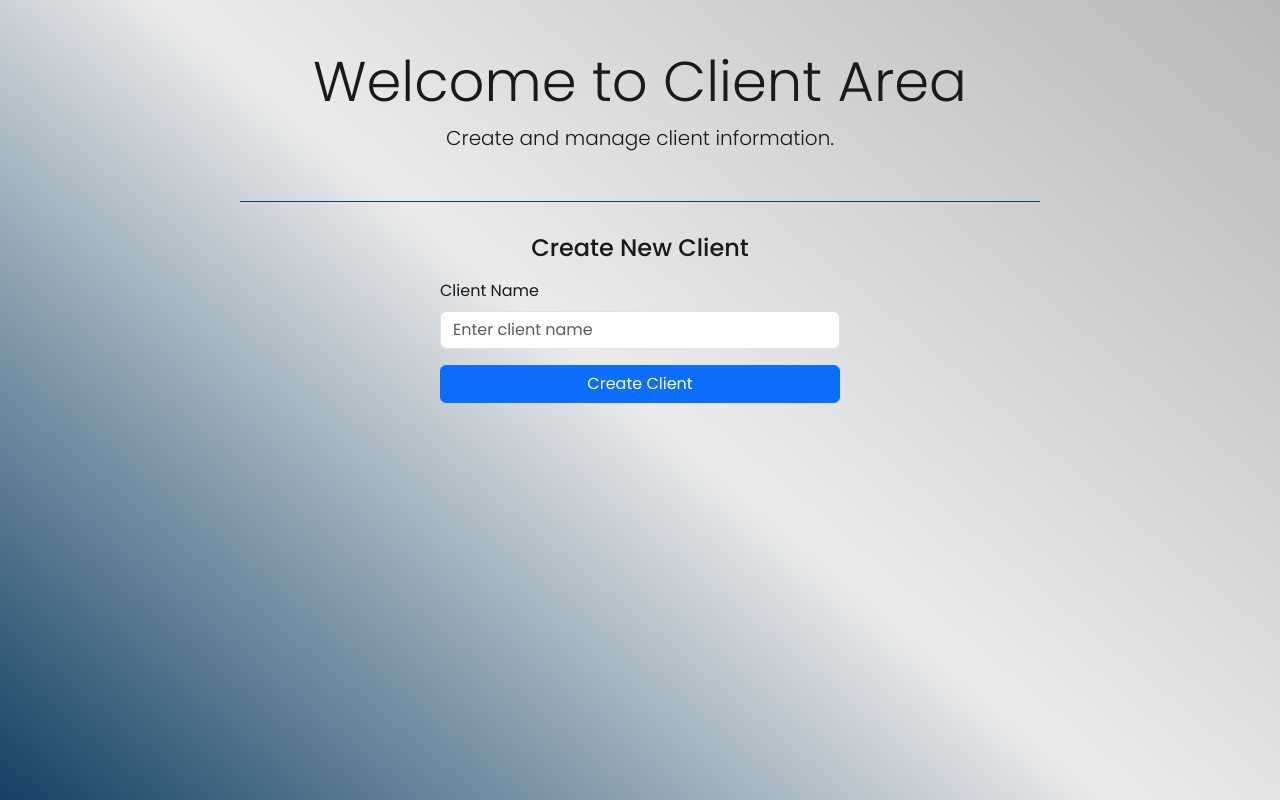
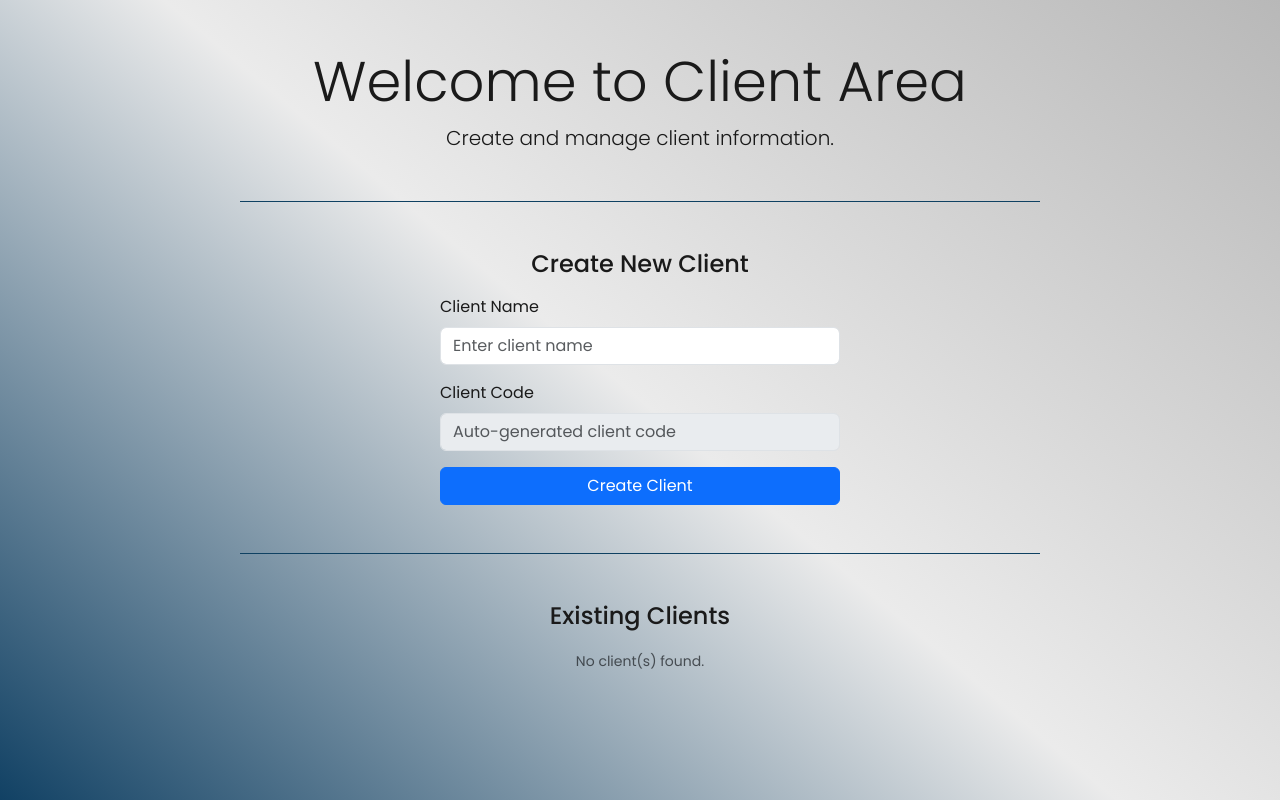
Before and after one commit to PS-ThePhantom/BC-Dev-Practical-Test, a Flask app: page /client in a window 1280 px wide. Run offline with Flask 3, Linux system fonts and the light colour scheme; data that the repository does not hold is empty; some libraries are stand-ins or nearby versions; some web fonts are replaced.

Commit message:
feat: client registation

```diff
--- a/app/__init__.py
+++ b/app/__init__.py
@@ -1,12 +1,11 @@
 from flask import Flask
 from flask_sqlalchemy import SQLAlchemy
 from flask_migrate import Migrate
-from .routes import main_bp
-from .routes.api import api_bp
 from .config import DevelopmentConfig
 
 db = SQLAlchemy()
 migrate = Migrate()
+
 
 def create_app(config_class=DevelopmentConfig):
     app = Flask(__name__)
@@ -15,6 +14,9 @@ def create_app(config_class=DevelopmentConfig):
     db.init_app(app)
     migrate.init_app(app, db)
 
+    from .routes import main_bp
+    from .routes.api import api_bp
+
     app.register_blueprint(main_bp)
     app.register_blueprint(api_bp)
 
--- a/app/config.py
+++ b/app/config.py
@@ -6,3 +6,8 @@ class DevelopmentConfig():
     SQLALCHEMY_TRACK_MODIFICATIONS = False
     SECRET_KEY = "BCDevSecretKey"
     DEBUG = True
+
+class TestingConfig():
+    SQLALCHEMY_DATABASE_URI = "sqlite:///:memory:"
+    SQLALCHEMY_TRACK_MODIFICATIONS = False
+    TESTING = True
--- a/app/models/client.py
+++ b/app/models/client.py
@@ -8,8 +8,8 @@ client_contact = db.Table(
 
 class Client(db.Model):
     id = db.Column(db.Integer, primary_key=True)
-    name = db.Column(db.String(100), nullable=False)
-    client_code = db.Column(db.String(6), unique=True, nullable=False)
+    name = db.Column(db.String(100), nullable=False, index=True)
+    client_code = db.Column(db.String(6), unique=True, nullable=False, index=True)
 
     contacts = db.relationship("Contact", secondary=client_contact, back_populates="clients")
 
--- a/app/routes/api/client_routes.py
+++ b/app/routes/api/client_routes.py
@@ -1,10 +1,22 @@
 from flask import jsonify, request
 from . import api_bp
+from ...services.client_service import ClientService
 
-@api_bp.route("/client", methods=["GET"])
-def hello_client():
-    return jsonify({"message": "not implemented yet"})
+@api_bp.route("/clients", methods=["GET"])
+def get_clients():
+    all_clients = ClientService.get_all_clients()
+    clients_data = [{"id": client.id, "name": client.name, "client_code": client.client_code, "no_of_contacts": ClientService.get_no_of_contacts(client.id)} for client in all_clients]
 
-@api_bp.route("/client", methods=["POST"])
+    return jsonify({"message": "success", "clients": clients_data}), 200
+
+@api_bp.route("/clients", methods=["POST"])
 def create_client():
     name = request.json.get("name")
+    if not name:
+        return jsonify({"error": "Name is required"}), 400
+
+    client = ClientService.create_client(name)
+    if not client:
+        return jsonify({"error": "Failed to create client"}), 500
+
+    return jsonify({"message": f"Client '{name}' created successfully!", "client_code": client.client_code}), 201
--- /dev/null
+++ b/app/services/__init__.py
@@ -0,0 +1 @@
+from .client_service import ClientService
--- /dev/null
+++ b/app/services/client_service.py
@@ -0,0 +1,82 @@
+from .. import db
+from ..models.client import Client, client_contact
+from sqlalchemy import func
+import string
+
+class ClientService:
+
+    @staticmethod
+    def fill_word(word: str, target_length: int = 3) -> str:
+        needed = target_length - len(word)
+        alphabet = string.ascii_uppercase
+        return word + alphabet[:needed]
+
+    @staticmethod
+    def normalize_name(name: str) -> str:
+        words = name.strip().upper().split()
+
+        #if the name is a single word
+        if len(words) == 1 and len(name) < 3:
+            return ClientService.fill_word(words[0])
+
+        if len(words) == 1:
+            return words[0][:3]
+
+        #if the name has 3 or more words
+        if len(words) >= 3:
+            return "".join(word[0] for word in words)
+
+        #if the name has 2 words
+        if len(words[0]) == 1 and len(words[1]) == 1:
+            name = words[0][0] + words[1][0]
+            return ClientService.fill_word(name)
+
+        if len(words[1]) > 1:
+            return  words[0][0] + words[1][:2]
+
+        return  words[0][:2] + words[1][0]
+
+    @staticmethod
+    def generate_client_code(prefix: str) -> str:
+
+        existing = Client.query.filter(Client.client_code.like(f"{prefix}%")).all()
+        if not existing:
+            return prefix + "001"
+
+        numbers = []
+        for client in existing:
+            suffix = client.client_code[len(prefix):]
+            if suffix.isdigit():
+                numbers.append(int(suffix))
+
+        next_number = max(numbers) + 1 if numbers else 1
+        return f"{prefix}{str(next_number).zfill(3)}"
+
+    @staticmethod
+    def create_client(name: str) -> str:
+        prefix = ClientService.normalize_name(name)
+        client_code = ClientService.generate_client_code(prefix)
+        client = Client(name=name, client_code=client_code)
+        db.session.add(client)
+        db.session.commit()
+        return client
+
+    @staticmethod
+    def get_all_clients():
+        return Client.query.order_by(Client.name).all()
+
+    def get_no_of_linked_Contacts(client_id: int) -> int:
+        client = Client.query.get(client_id)
+        if not client:
+            return 0
+        return len(client.contacts)
+
+    @staticmethod
+    def get_no_of_contacts(client_id: int) -> int:
+        number_of_contacts = (
+            db.session.query(func.count(client_contact.c.contact_id))
+            .filter(client_contact.c.client_id == client_id)
+            .scalar()
+        )
+
+        return number_of_contacts
--- /dev/null
+++ b/app/services/contact_service.py
@@ -0,0 +1 @@
+from .. import db
--- a/app/static/css/client.css
+++ b/app/static/css/client.css
@@ -1,11 +1,9 @@
-.divider {
+.section-divider {
     width: 100%;
-    height: 1px;
-    background-color: var(--dark-blue);
-    margin: 2rem 0;
+    border-top: 1px solid var(--dark-blue) !important;
     max-width: 50rem;
 }
 
 .hidden, .sr-only {
-    display: none;
+    display: none !important;
 }
--- a/app/static/js/client.js
+++ b/app/static/js/client.js
@@ -4,9 +4,8 @@ $("#client-form").submit(function(event) {
     $("#client-submit-button>div").removeClass("hidden");
     $("#client-submit-button>span").addClass("hidden");
 
-    //submit form data to server
     $.ajax({
-        url: "/api/client",
+        url: "/api/clients",
         method: "POST",
         contentType: "application/json",
         data: JSON.stringify({
@@ -14,15 +13,67 @@ $("#client-form").submit(function(event) {
         }),
         success: function(response) {
             $("#client-name").val("");
-            $("#client-create-success").text(response.message).removeClass("text-danger").addClass("text-success");
+            $("#client-code").val(response.client_code);
+            $("#client-create-success")
+                .text(response.message)
+                .removeClass("text-danger")
+                .addClass("text-success");
+
+            updateClientTable();
         },
         error: function(xhr, status, error) {
-            $("#client-create-success").text(error).removeClass("text-success").addClass("text-danger");
+            $("#client-create-success")
+                .text(error)
+                .removeClass("text-success")
+                .addClass("text-danger");
+        },
+        complete: function() {
+            $("#client-submit-button>div").addClass("hidden");
+            $("#client-submit-button>span").removeClass("hidden");
+            $("#client-submit-button").prop("disabled", false);
+            $("#client-create-success").removeClass("hidden");
         }
     });
+});
 
-    $("#client-submit-button>div").addClass("hidden");
-    $("#client-submit-button>span").removeClass("hidden");
-    $("#client-submit-button").prop("disabled", false);
-    $("#client-create-success").removeClass("hidden");
+const updateClientTable = () => {
+    $("#client-list-loading").removeClass("hidden");
+    $("#existing-clients-table").addClass("hidden");
+    $("#client-list-error").addClass("hidden");
+
+    const tbody = $("#existing-clients-table tbody");
+    tbody.empty();
+
+    $.ajax({
+        url: "/api/clients",
+        method: "GET",
+        success: function(response) {
+            const clients = response.clients;
+            clients.forEach(client => {
+                tbody.append(`
+                    <tr>
+                        <td class="text-start">${client.name}</td>
+                        <td class="text-start">${client.client_code}</td>
+                        <td class="text-center">${client.no_of_contacts}</td>
+                    </tr>
+                `);
+            });
+
+            if (clients.length == 0) {
+                $("#client-list-error").text("No client(s) found.").removeClass("hidden");
+            } else {
+                $("#existing-clients-table").removeClass("hidden");
+            }
+        },
+        error: function(xhr, status, error) {
+            $("#client-list-error").text("Failed to fetch clients, " + error).removeClass("hidden");
+        },
+        complete: function() {
+            $("#client-list-loading").addClass("hidden");
+        }
+    });
+}
+
+$(function() {
+    updateClientTable();
 });
--- a/app/templates/client.html
+++ b/app/templates/client.html
@@ -7,17 +7,21 @@
 {% endblock %}
 
 {% block content %}
-    <div class="container-fluid text-center vh-100 d-flex flex-column align-items-center py-5 px-2">
+    <div class="container-fluid text-center d-flex flex-column align-items-center py-5 px-2 min-vh-100">
         <h1 class="display-4">Welcome to Client Area</h1>
-        <p class="lead">Create and manage client information.</p>
+        <p class="lead mb-0">Create and manage client information.</p>
 
-        <div class="divider"></div>
+        <div class="section-divider my-5"></div>
 
         <h4 class="mb-3">Create New Client</h4>
         <form id="client-form" class="w-100" style="max-width: 400px;">
             <div class="mb-3 text-start">
                 <label for="client-name" class="form-label">Client Name</label>
                 <input type="text" class="form-control" id="client-name" placeholder="Enter client name" required>
+            </div>
+            <div class="mb-3 text-start">
+                <label for="client-code" class="form-label">Client Code</label>
+                <input type="text" class="form-control" id="client-code" placeholder="Auto-generated client code" readonly disabled>
             </div>
             <button type="submit" class="btn btn-primary w-100" id="client-submit-button">
                 <span>Create Client</span>
@@ -27,6 +31,30 @@
             </button>
             <small id="client-create-success" class="form-text hidden">Client added successfully!</small>
         </form>
+
+        <div class="section-divider my-5"></div>
+
+        <h4 class="mb-3">Existing Clients</h4>
+
+        <div id="client_list" class="container d-flex flex-column align-items-center justify-content-center">
+            <div id="client-list-loading" class="spinner-border" role="status">
+                <span class="sr-only">Loading...</span>
+            </div>
+            <small id="client-list-error" class="form-text"></small>
+            <div class="table-responsive">
+                <table class="table table-striped table-hover table-borderd" id="existing-clients-table">
+                    <thead>
+                        <tr>
+                            <th scope="col" class="text-start">Client Name</th>
+                            <th scope="col" class="text-start">Client Code</th>
+                            <th scope="col" class="text-center">No. of linked contacts</th>
+                        </tr>
+                    </thead>
+                    <tbody>
+                    </tbody>
+                </table>
+            </div>
+        </div>
     </div>
 {% endblock %}
 
```
Also changed, not shown: tests/test_client_services.py (added, +54 -0 lines), 1 other file.
